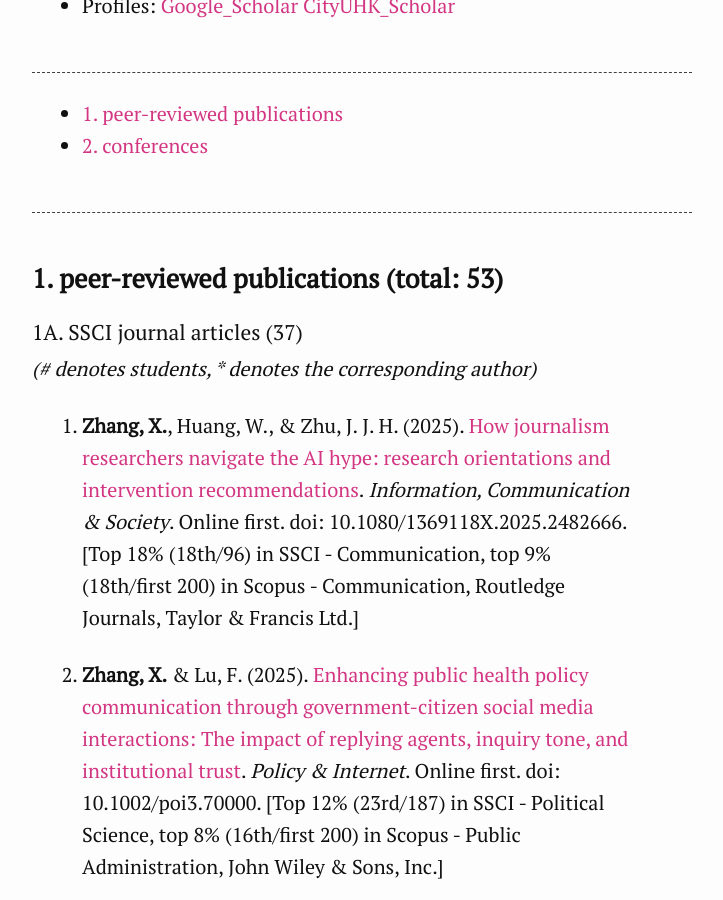
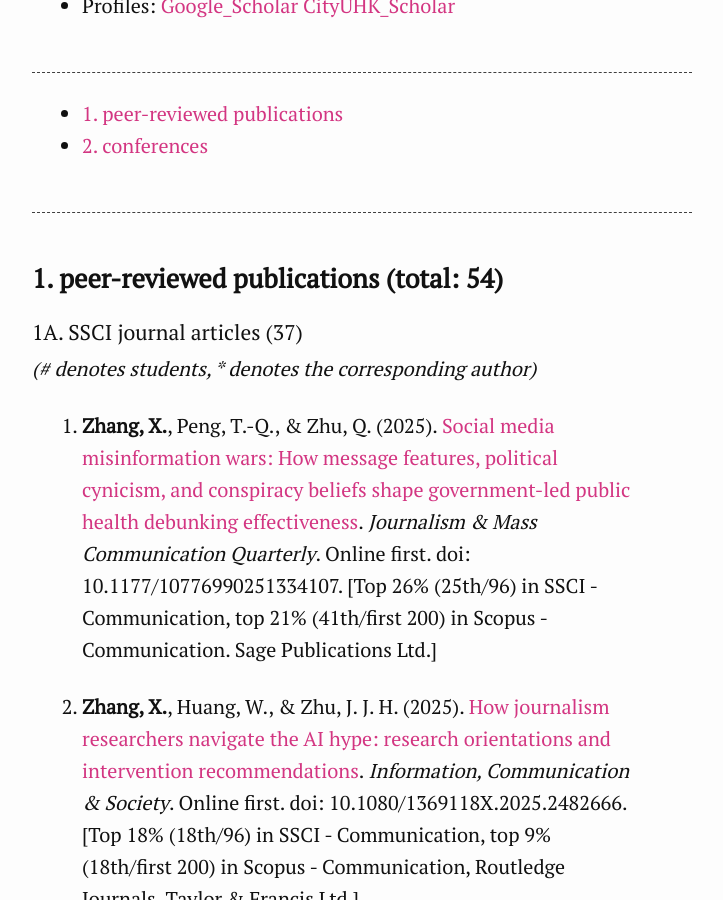
Before and after one commit to xzzhang2/xzzhang2.github.io, a Jekyll site: the page built from pages/pubs.md, in a window 1280 px wide and 900 px high, scrolled down 267 px. Shown: the whole window, without its empty margins (308-1031 px from the left). Built offline with Jekyll 4.4.1, drawn with Linux system fonts in a browser that asks for light colours; some of the changed text lies outside the part shown.

Commit message:
updating information

```diff
--- a/pages/pubs.md
+++ b/pages/pubs.md
@@ -16,17 +16,19 @@ description: Xinzhi Zhang's publications
 
 ---
 
-### <a name="publications"></a>1. peer-reviewed publications (total: 53)
+### <a name="publications"></a>1. peer-reviewed publications (total: 54)
 
 #### 1A. SSCI journal articles (37)
 
 *(\# denotes students, \* denotes the corresponding author)*
 
-1. **Zhang, X.**, Huang, W., & Zhu, J. J. H. (2025). [How journalism researchers navigate the AI hype: research orientations and intervention recommendations](https://doi.org/10.1080/1369118X.2025.2482666). *Information, Communication & Society*. Online first. doi: 10.1080/1369118X.2025.2482666. [Top 18% (18th/96) in SSCI - Communication, top 9% (18th/first 200) in Scopus - Communication, Routledge Journals, Taylor & Francis Ltd.]
+1. **Zhang, X.**, Peng, T.-Q., & Zhu, Q. (2025). [Social media misinformation wars: How message features, political cynicism, and conspiracy beliefs shape government-led public health debunking effectiveness](https://journals.sagepub.com/doi/10.1177/10776990251334107). *Journalism & Mass Communication Quarterly*. Online first. doi: 10.1177/10776990251334107. [Top 26% (25th/96) in SSCI - Communication, top 21% (41th/first 200) in Scopus - Communication. Sage Publications Ltd.]
 
-2. **Zhang, X.** & Lu, F. (2025). [Enhancing public health policy communication through government-citizen social media interactions: The impact of replying agents, inquiry tone, and institutional trust](https://doi.org/10.1002/poi3.70000). *Policy & Internet*. Online first. doi: 10.1002/poi3.70000. [Top 12% (23rd/187) in SSCI - Political Science, top 8% (16th/first 200) in Scopus - Public Administration, John Wiley & Sons, Inc.]
+2. **Zhang, X.**, Huang, W., & Zhu, J. J. H. (2025). [How journalism researchers navigate the AI hype: research orientations and intervention recommendations](https://doi.org/10.1080/1369118X.2025.2482666). *Information, Communication & Society*. Online first. doi: 10.1080/1369118X.2025.2482666. [Top 18% (18th/96) in SSCI - Communication, top 9% (18th/first 200) in Scopus - Communication, Routledge Journals, Taylor & Francis Ltd.]
 
-3. Zhu, Q., Peng, T.-Q., & **Zhang, X.**\* (2025). [How do individual and societal factors shape news authentication? Comparing misinformation resilience across Hong Kong, the Netherlands, and the United States](https://journals.sagepub.com/doi/10.1177/19401612251318838). *International Journal of Press/Politics*. Online first. doi: 10.1177/19401612251318838. [Top 21% (20th/96) in SSCI - Communication, top 5% (9th/first 200) in Scopus - Communication. Sage Publications Ltd.]
+3. **Zhang, X.** & Lu, F. (2025). [Enhancing public health policy communication through government-citizen social media interactions: The impact of replying agents, inquiry tone, and institutional trust](https://doi.org/10.1002/poi3.70000). *Policy & Internet*. Online first. doi: 10.1002/poi3.70000. [Top 12% (23rd/187) in SSCI - Political Science, top 8% (16th/first 200) in Scopus - Public Administration, John Wiley & Sons, Inc.]
+
+4. Zhu, Q., Peng, T.-Q., & **Zhang, X.**\* (2025). [How do individual and societal factors shape news authentication? Comparing misinformation resilience across Hong Kong, the Netherlands, and the United States](https://journals.sagepub.com/doi/10.1177/19401612251318838). *International Journal of Press/Politics*. Online first. doi: 10.1177/19401612251318838. [Top 21% (20th/96) in SSCI - Communication, top 5% (9th/first 200) in Scopus - Communication. Sage Publications Ltd.]
 
 4. Xue, H., Zhang, J., & **Zhang, X.** (2025). [Facts or feelings? Leveraging emotionality as a fact-checking strategy on social media in the United States](https://journals.sagepub.com/doi/10.1177/20563051251318172). *Social Media + Society*. Online first. doi: 10.1177/20563051251318172. [Top 6% (5th/96) in SSCI - Communication, top 13% (26th/first 200) in Scopus - Communication, Sage Publications Ltd.]
 
```
Also changed, not shown: other parts of pages/pubs.md (+1 -1 lines).
